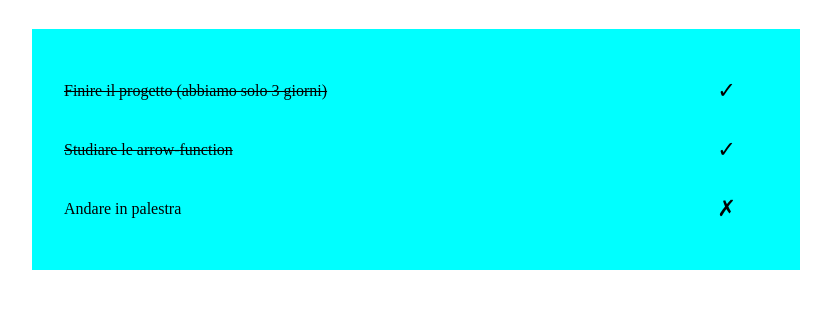
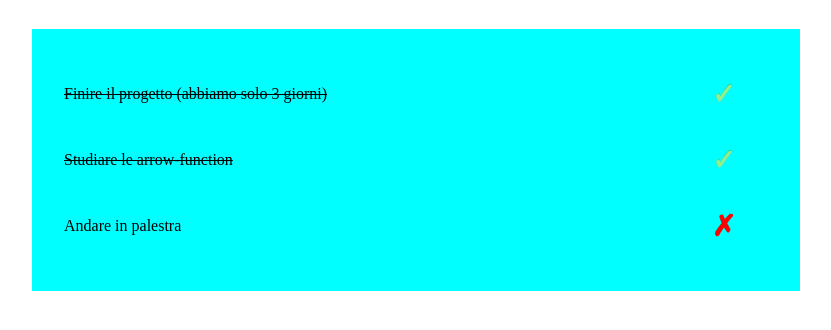
Before and after one commit to AntonioRoccoGit/vue-todolist, a plain HTML site: page index.html in a window 1280 px wide. Shown: the part 174-504 px from the top of the page, without its empty margins (224-1055 px from the left). Drawn offline with nearby package versions, Linux system fonts and the light colour scheme.

Commit message:
refactor code

```diff
--- a/css/style.css
+++ b/css/style.css
@@ -57,3 +57,17 @@ section.todo-list {
     cursor: pointer;
     font-size: 1.4rem;
 }
+
+.my-check span {
+    -webkit-text-stroke: .1px green;
+    font-weight: 600;
+    font-size: 1.8rem;
+}
+
+.flag {
+    color: lightgreen;
+}
+
+.cross {
+    color: red;
+}
--- a/index.html
+++ b/index.html
@@ -25,10 +25,10 @@
             </section>
             <section class="todo-list">
                 <ul>
-                    <li v-for="(item) in todos" >
+                    <li class="my-check" v-for="(item) in todos" >
                         <p @click="addRemoveTodo(item)" :style="{'text-decoration': item.done ? 'line-through' :''}">{{ item.todo }}</p>
-                        <span v-if:="item.done" @click="addRemoveTodo(item)" class="checked">&check;</span>
-                        <span v-else @click="addRemoveTodo(item)" class="checked">&cross;</span>
+                        <span v-if:="item.done" @click="addRemoveTodo(item)" class="flag checked">&check;</span>
+                        <span v-else @click="addRemoveTodo(item)" class="cross checked">&cross;</span>
                     </li>
 
                 </ul>
```
